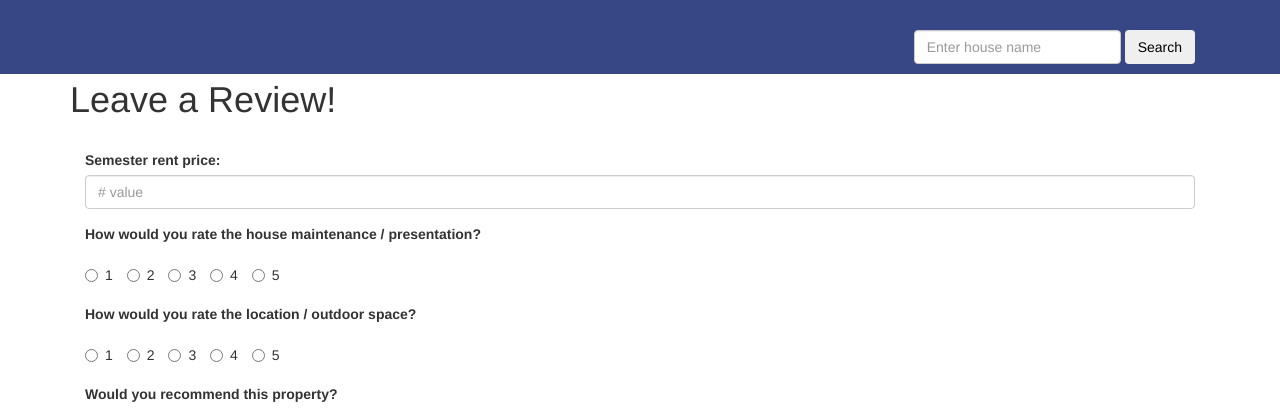
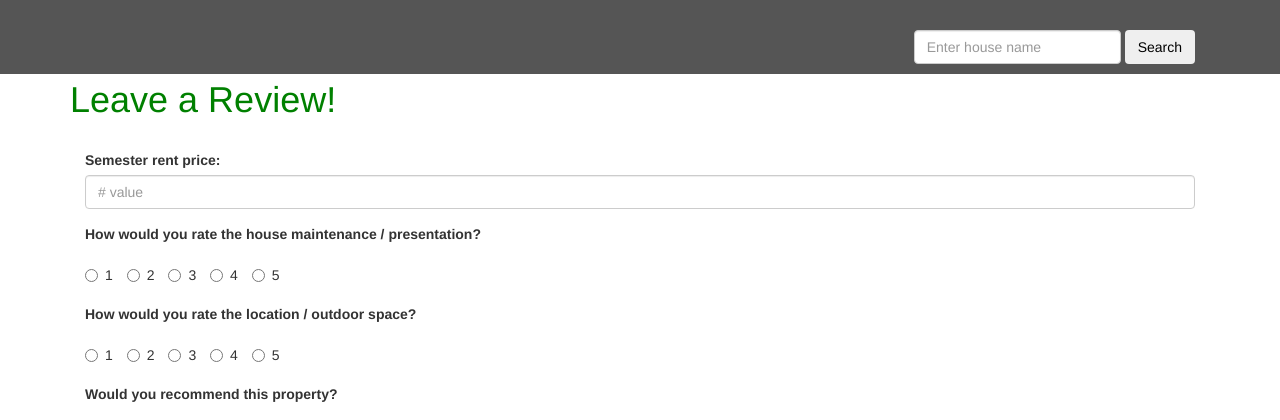
Before and after one commit to widmanmd/UptownIndex, a PHP site: page /html/forms/review.html in a window 1280 px wide. Shown: the top 420 px of the page. Run offline with PHP 8.4, Linux system fonts and the light colour scheme.

Commit message:
fixing merge conflicts

```diff
--- a/styles/footer.css
+++ b/styles/footer.css
@@ -4,7 +4,7 @@
     left: 0;
     bottom: 0;
     width: 100%;
-    background-color: #374785;
+    background-color: blue;
     color: white;
     text-align: center;
 }
--- a/styles/header.css
+++ b/styles/header.css
@@ -1,8 +1,8 @@
 /* Style the header */
 .header {
   padding: 10px 16px;
-  background: #374785;
-  color: #374785;
+  background: #555;
+  color: #f1f1f1;
 }
 
 /* Page content */
@@ -21,3 +21,7 @@
 .sticky + .content {
   padding-top: 102px;
 }
+
+h1 {
+	color: green;
+}
--- a/styles/new_house.css
+++ b/styles/new_house.css
@@ -1,3 +1,7 @@
+
+body {
+    background-color: #7389AE;
+}
 
 .form-group {
     text-align: center;
--- a/styles/review.css
+++ b/styles/review.css
@@ -1,4 +1,6 @@
-
+body {
+    background-color: #7389AE;
+}
 
 #form {
     text-align: center;
```
